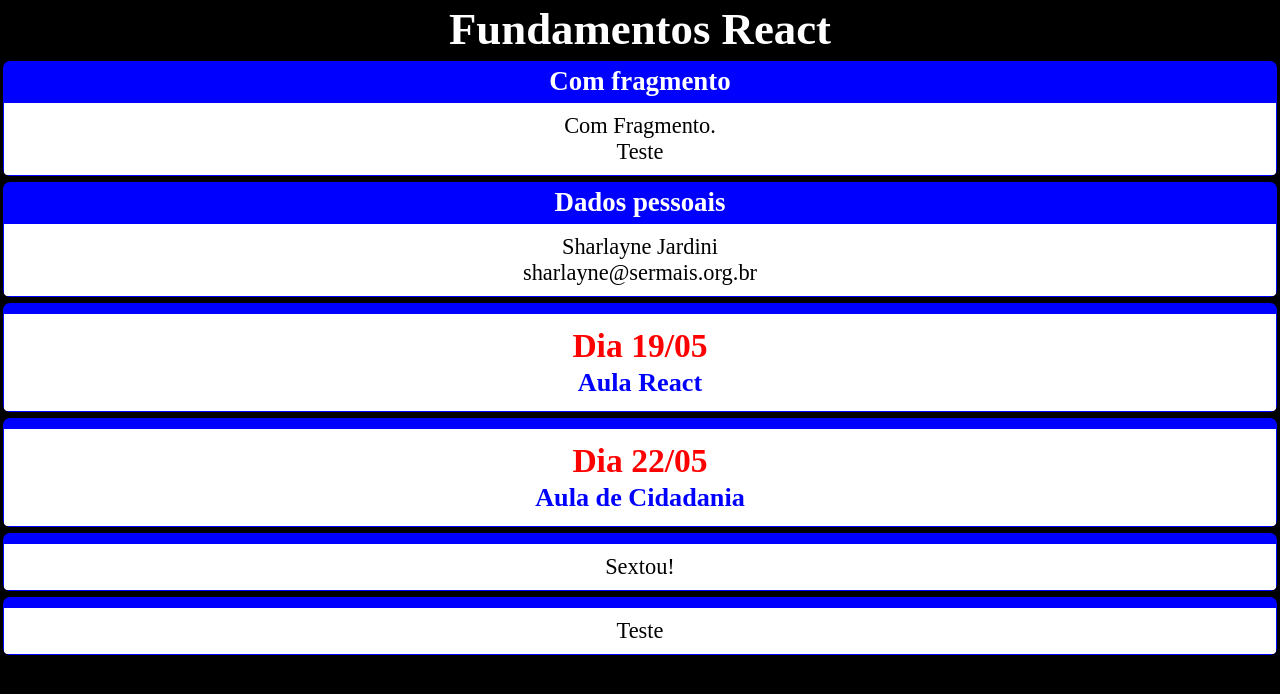
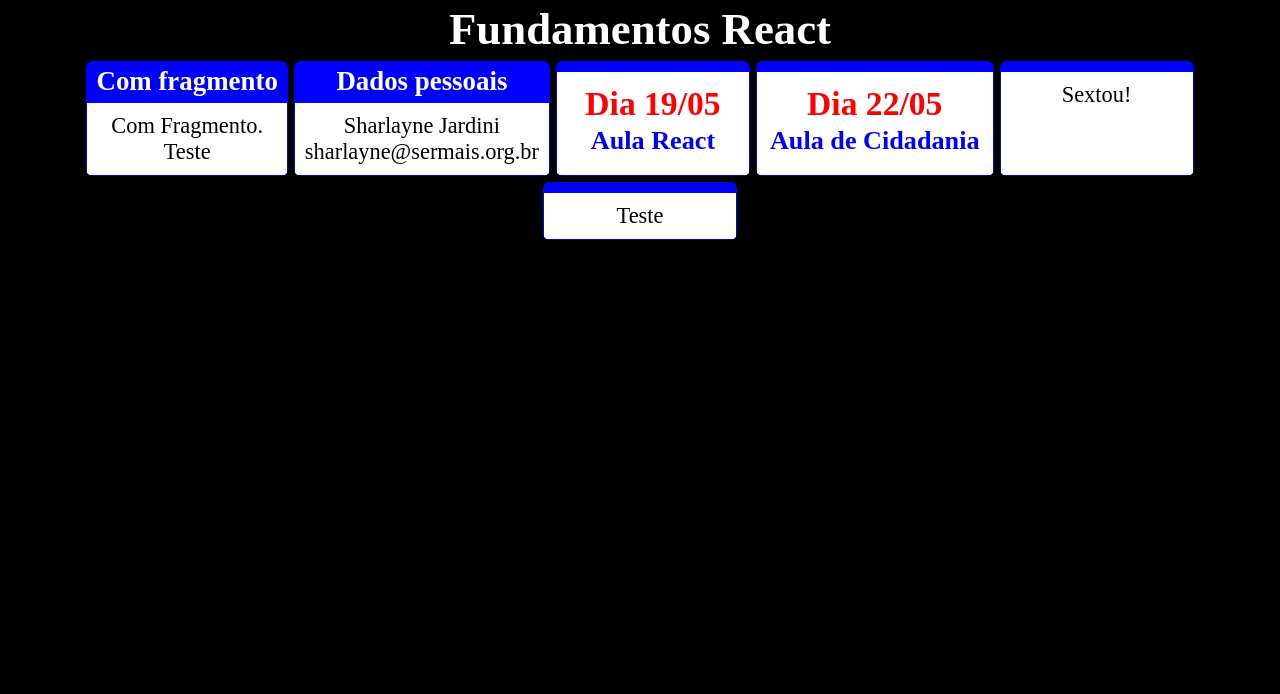
Before and after one commit to shajardini/ReactMGSP, a React (Create React App) app: page / in a window 1280 px wide. Shown: the top 694 px of the page. Built offline with nearby package versions, Linux system fonts and the light colour scheme.

Commit message:
atualização

```diff
--- a/src/App.jsx
+++ b/src/App.jsx
@@ -13,9 +13,11 @@
     return (
 
         <div className='App'>
+
             <h1>Fundamentos React</h1>
 
 
+        <div className="cartoes">
 
             <Modelo titulo='Com fragmento'>
                 <Fragmento />
@@ -42,6 +44,7 @@
                 <Primeiro />
             </Modelo>
         </div>
+        </div>
     )
 
 }
--- a/src/app.css
+++ b/src/app.css
@@ -0,0 +1,6 @@
+.App .cartoes{
+    display: flex;/*flexbox*/
+    justify-content: center;
+    flex-wrap: wrap;/*Quebrar linha se necessário*/
+
+}
```
